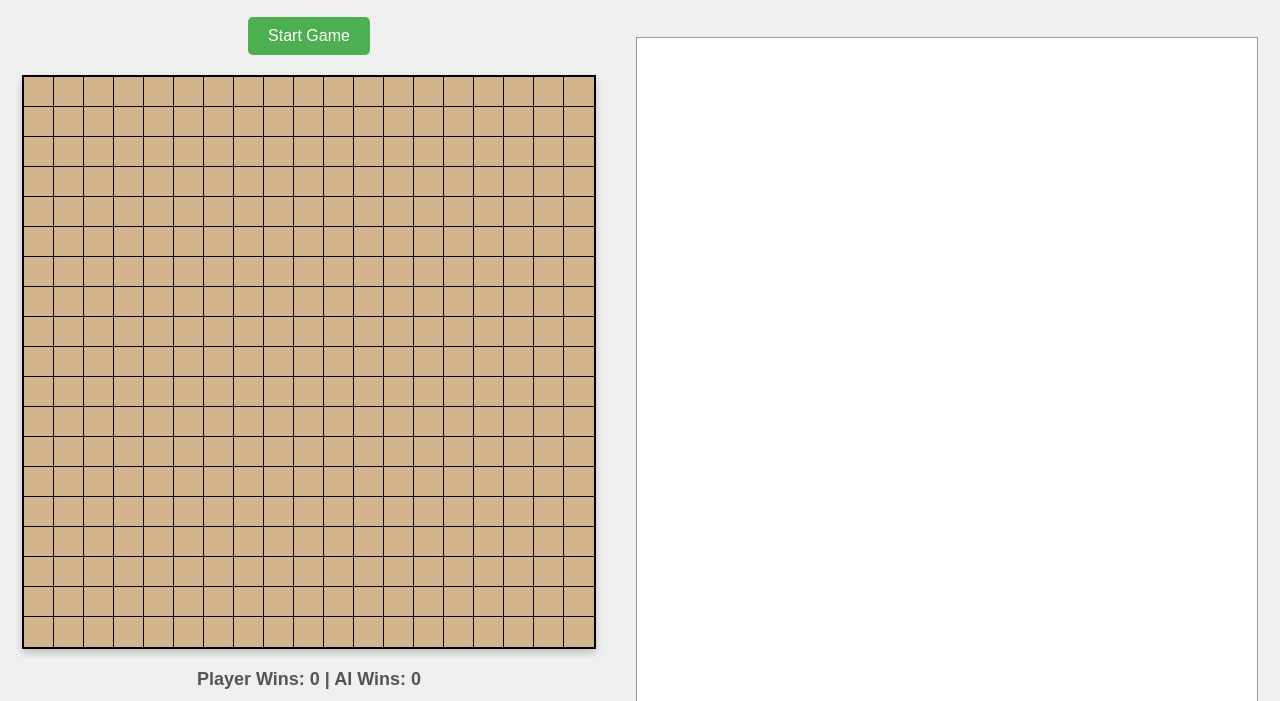
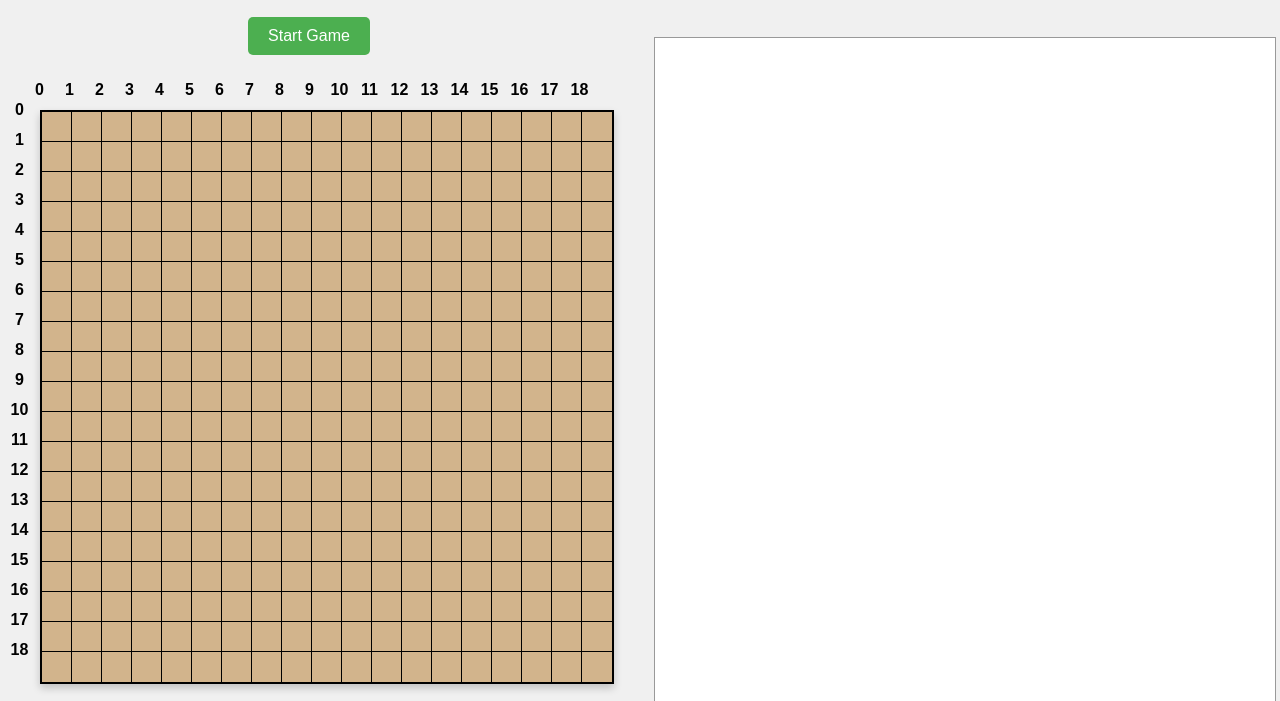
Before and after one commit to wonyongHwang/kopoomok, a plain HTML site: page index.html in a window 1280 px wide. Shown: the part 81-782 px from the top of the page. Drawn offline with Linux system fonts and the light colour scheme.

Commit message:
feat: Add 0-indexed coordinate labels to board

```diff
--- a/index.html
+++ b/index.html
@@ -82,7 +82,42 @@
             box-shadow: inset 0 2px 4px rgba(0,0,0,0.3);
         }
 
+        #board-wrapper {
+            display: grid;
+            grid-template-columns: 30px 1fr; /* Column for row labels and board */
+            grid-template-rows: 30px 1fr;    /* Row for col labels and board */
+            gap: 5px;
+        }
+
+        #col-labels {
+            grid-column: 2 / 3;
+            grid-row: 1 / 2;
+            display: grid;
+            grid-template-columns: repeat(19, 30px);
+            font-weight: bold;
+            position: relative; /* For fine-tuning alignment */
+            left: -15px;
+        }
+
+        #row-labels {
+            grid-column: 1 / 2;
+            grid-row: 2 / 3;
+            display: grid;
+            grid-template-rows: repeat(19, 30px);
+            font-weight: bold;
+            position: relative; /* For fine-tuning alignment */
+            top: -15px;
+        }
+
+        .coord-label {
+            display: flex;
+            justify-content: center;
+            align-items: center;
+        }
+
         #board {
+            grid-column: 2 / 3;
+            grid-row: 2 / 3;
             display: grid;
             grid-template-columns: repeat(19, 30px);
             grid-template-rows: repeat(19, 30px);
@@ -250,7 +285,11 @@
                     <button id="select-second">Play Second (White)</button>
                 </div>
             </div>
-            <div id="board"></div>
+            <div id="board-wrapper">
+                <div id="row-labels"></div>
+                <div id="col-labels"></div>
+                <div id="board"></div>
+            </div>
             <div id="score"></div>
             <div id="ai-progress"></div>
             <div id="ai-evaluation-display"></div>
@@ -431,6 +470,20 @@
 
         // --- Initial Setup ---
         function initializeGame() {
+            // Create board labels
+            const rowLabels = document.getElementById('row-labels');
+            const colLabels = document.getElementById('col-labels');
+            for (let i = 0; i < 19; i++) {
+                const rowLabel = document.createElement('div');
+                rowLabel.textContent = i;
+                rowLabel.classList.add('coord-label');
+                rowLabels.appendChild(rowLabel);
+                const colLabel = document.createElement('div');
+                colLabel.textContent = i;
+                colLabel.classList.add('coord-label');
+                colLabels.appendChild(colLabel);
+            }
+
             playerSelectionDiv.style.display = "none";
             difficultySelectionDiv.style.display = "none";
             aiProgressElement.style.display = 'none';
```
